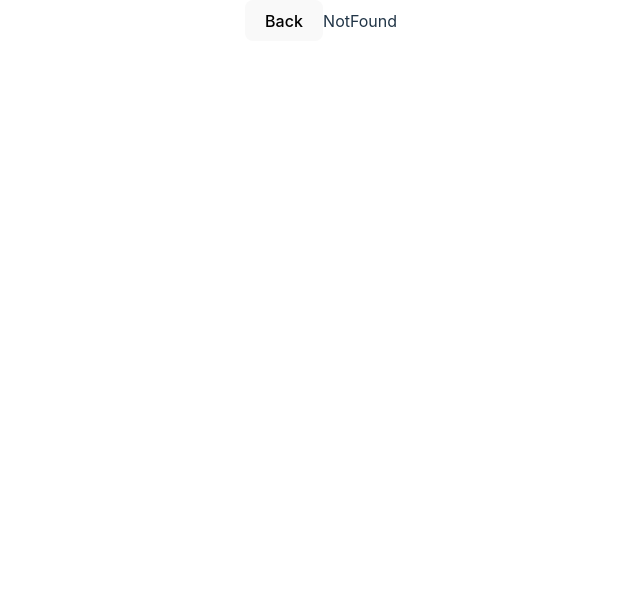
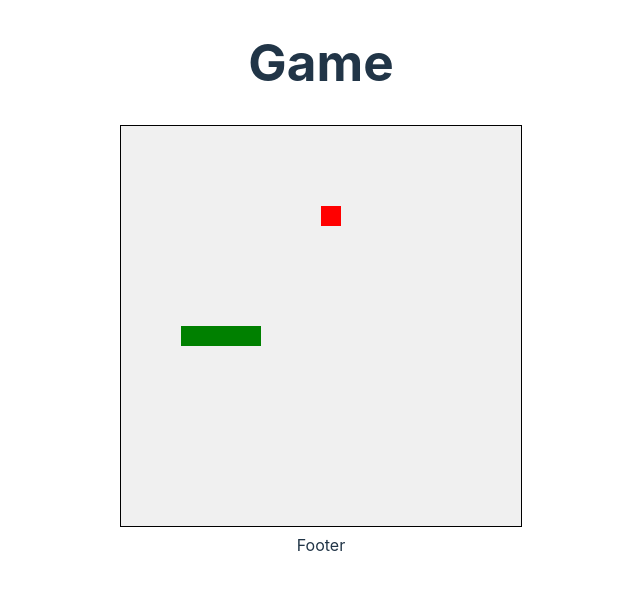
Before and after one commit to Pingis2/Cobra, a React (Vite) app in the folder frontend/: page /game-page in a window 1280 px wide. Before the commit this address had no page. Shown: the top 590 px of the page, without its empty margins (319-959 px from the left). Built offline with nearby package versions, Linux system fonts and the light colour scheme.

Commit message:
added snake game logic

```diff
--- /dev/null
+++ b/frontend/src/pages/Game.tsx
@@ -0,0 +1,149 @@
+import { useEffect, useRef, useState } from "react";
+
+const gridSize = 20;
+const cellSize = 20;
+
+export const Game = () => {
+    const [snake, setSnake] = useState([
+        { x: 10, y: 10 },
+        { x: 9, y: 10 },
+        { x: 8, y: 10 },
+        { x: 7, y: 10 },
+    ]);
+    const [food, setFood] = useState({
+        x: Math.floor(Math.random() * gridSize),
+        y: Math.floor(Math.random() * gridSize)
+    });
+
+    const [direction, setDirection] = useState({ x: 1, y: 0 });
+    const [gameOver, setGameOver] = useState(false);
+    const [nextDirection, setNextDirection] = useState(direction);
+    const canvasRef = useRef<HTMLCanvasElement>(null);
+
+    useEffect(() => {
+        const handleKeyDown = (event: KeyboardEvent) => {
+            const key = event.key;
+            if (key === "ArrowUp" || key === "w") {
+                setDirection({ x: 0, y: -1 });
+            } else if (key === "ArrowDown" || key === "s") {
+                setDirection({ x: 0, y: 1 });
+            } else if (key === "ArrowLeft" || key === "a") {
+                setDirection({ x: -1, y: 0 });
+            } else if (key === "ArrowRight" || key === "d") {
+                setDirection({ x: 1, y: 0 });
+            }
+        }
+
+        window.addEventListener("keydown", handleKeyDown);
+        return () => window.removeEventListener("keydown", handleKeyDown);
+    }, [direction]);
+
+    useEffect(() => {
+        setDirection(nextDirection);
+    }, [nextDirection]);
+
+    useEffect(() => {
+        let animationFrameId: number;
+        let lastUpdateTime = performance.now();
+        const gameSpeed = 100; // Speed in milliseconds
+
+        const gameLoop = (currentTime: number) => {
+            const deltaTime = currentTime - lastUpdateTime;
+
+            if (deltaTime >= gameSpeed) {
+                setSnake((prevSnake) => {
+                    const newHead = {
+                        x: (prevSnake[0].x + direction.x + gridSize) % gridSize,
+                        y: (prevSnake[0].y + direction.y + gridSize) % gridSize,
+                    };
+
+                    if (prevSnake.some((segment) => segment.x === newHead.x && segment.y === newHead.y)) {
+                        setGameOver(true);
+                        return prevSnake;
+                    }
+
+                    const newSnake = [newHead, ...prevSnake];
+                    if (newHead.x === food.x && newHead.y === food.y) {
+                        setFood({
+                            x: Math.floor(Math.random() * gridSize),
+                            y: Math.floor(Math.random() * gridSize),
+                        });
+                    } else {
+                        newSnake.pop();
+                    }
+
+                    return newSnake;
+                });
+
+                lastUpdateTime = currentTime;
+            }
+
+            animationFrameId = requestAnimationFrame(gameLoop);
+        };
+
+        if (!gameOver) {
+            animationFrameId = requestAnimationFrame(gameLoop);
+        }
+
+        return () => cancelAnimationFrame(animationFrameId);
+    }, [direction, gameOver, food]);
+
+    useEffect(() => {
+        const canvas = canvasRef.current;
+        const ctx = canvas?.getContext("2d");
+
+        if (!canvas || !ctx) return;
+
+        // Clear the canvas
+        ctx.clearRect(0, 0, canvas.width, canvas.height);
+
+        // Draw the snake
+        ctx.fillStyle = "green";
+        snake.forEach((segment) => {
+            ctx.fillRect(segment.x * cellSize, segment.y * cellSize, cellSize, cellSize);
+        });
+
+        // Draw the food
+        ctx.fillStyle = "red";
+        ctx.fillRect(food.x * cellSize, food.y * cellSize, cellSize, cellSize);
+    }, [snake, food]);
+
+    const restartGame = () => {
+        setSnake([
+            { x: 10, y: 10 },
+            { x: 9, y: 10 },
+            { x: 8, y: 10 },
+            { x: 7, y: 10 },
+        ]);
+        setFood({
+            x: Math.floor(Math.random() * gridSize),
+            y: Math.floor(Math.random() * gridSize)
+        })
+        setDirection({ x: 1, y: 0 });
+        setGameOver(false);
+    }
+
+    return (
+        <>
+            <div>
+                <h1>Game</h1>
+
+                <canvas
+                    ref={canvasRef}
+                    width={gridSize * cellSize}
+                    height={gridSize * cellSize}
+                    style={{
+                        border: "1px solid black",
+                        backgroundColor: "#f0f0f0",
+                    }}
+                ></canvas>
+                {gameOver && (
+                    <div>
+                        <h2>Game Over!</h2>
+                        <button onClick={restartGame}>Restart</button>
+                    </div>
+                )}
+            </div>
+        </>
+    )
+}
--- a/frontend/src/pages/StartGamePage.tsx
+++ b/frontend/src/pages/StartGame.tsx
@@ -1,10 +1,16 @@
 import { useContext } from "react";
 import LogoutButton from "../components/Logout";
 import { UserContext } from "../context/UserContext";
+import { useNavigate } from "react-router-dom";
 
 
 export const StartGamePage = () => {
     const { user } = useContext(UserContext);
+    const navigate = useNavigate();
+
+    const handleNavigation = (path: string) => {
+        navigate(path);
+    };
 
     return (
         <>
@@ -17,7 +23,8 @@ export const StartGamePage = () => {
             <div>
                 <h1>Start Game</h1>
                 <p>Click the button below to start the game.</p>
-                <button>Start Game</button>
+                <button type="button" onClick={() => handleNavigation("/game-page")}>Start Game</button>
+                <button type="button" onClick={() => handleNavigation("/start-page")}>Back to Home</button>
             </div>
         </>
     );
--- /dev/null
+++ b/frontend/src/styling/game/game.scss
@@ -0,0 +1 @@
+@use './game-desktop.scss' as *;
--- a/frontend/src/styling/main.scss
+++ b/frontend/src/styling/main.scss
@@ -2,6 +2,7 @@
 @use './create-user/create-user.scss' as *;
 @use './header/header.scss' as *;
 @use './footer/footer.scss' as *;
+@use './game/game.scss' as *;
 
 html {
     height: 100%;
```
Also changed, not shown: frontend/src/Router.tsx (+7 -2 lines), frontend/src/reducer/actions.tsx (added, +32 -0 lines), frontend/src/pages/Start.tsx (renamed from frontend/src/pages/StartPage.tsx), frontend/src/styling/game/game-desktop.scss (added).
